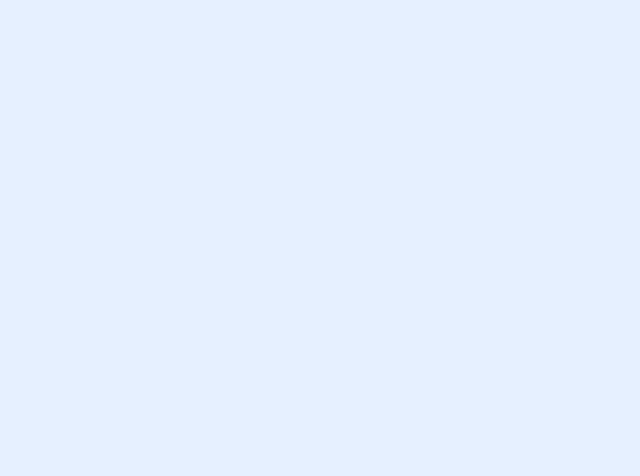
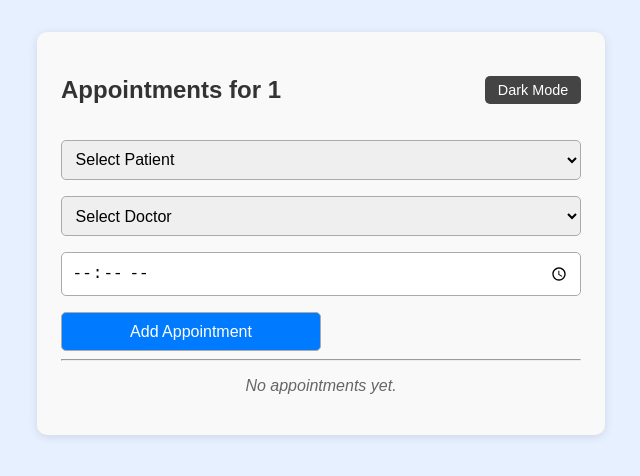
Before and after one commit to Nevin10son/pfactorial-patient-appointment-frontend, a React (Create React App) app: page /appointments/1 in a window 1280 px wide. Before the commit this address had no page. Shown: the top 476 px of the page, without its empty margins (319-959 px from the left). Built offline with nearby package versions, Linux system fonts and the light colour scheme.

Commit message:
appointment booking complete

```diff
--- a/src/App.js
+++ b/src/App.js
@@ -3,6 +3,7 @@ import './App.css';
 import LoginComponent from './components/LoginComponent';
 import { BrowserRouter, Route, Routes } from 'react-router-dom';
 import Calender from './components/Calender'
+import AppointmentBook from './components/AppointmentBook';
 
 function App() {
   return (
@@ -11,6 +12,7 @@ function App() {
       <Routes>
         <Route path="/" element = {<LoginComponent/>}/>
         <Route path="/usercalender" element = {<Calender/>}/>
+        <Route path="/appointments/:date" element = {<AppointmentBook/>}/>
         </Routes>
         </BrowserRouter>
 
--- /dev/null
+++ b/src/components/AppointmentBook.css
@@ -0,0 +1,147 @@
+
+.appt-container {
+  max-width: 520px;
+  margin: 2rem auto;
+  padding: 1.5rem;
+  font-family: sans-serif;
+  background-color: #f9f9f9;
+  border-radius: 10px;
+  color: #333;
+  box-shadow: 0 2px 10px rgba(0,0,0,0.1);
+  transition: all 0.3s ease;
+}
+
+
+.dark-mode {
+  background-color: #1e1e1e;
+  color: #f0f0f0;
+}
+
+.dark-mode input,
+.dark-mode select,
+.dark-mode button {
+  background-color: #2b2b2b;
+  color: #f0f0f0;
+  border: 1px solid #555;
+}
+
+.dark-mode .appt-item {
+  background-color: #2c2c2c;
+}
+
+.dark-mode .appt-dark-toggle {
+  background-color: #e4e4e4;
+  color: #111;
+}
+
+
+.appt-header {
+  display: flex;
+  justify-content: space-between;
+  align-items: center;
+}
+
+
+.appt-dark-toggle {
+  padding: 0.4rem 0.8rem;
+  border: none;
+  border-radius: 5px;
+  cursor: pointer;
+  font-size: 0.9rem;
+  background-color: #444;
+  color: white;
+}
+
+
+.appt-form {
+  display: flex;
+  flex-direction: column;
+  gap: 1rem;
+  margin-top: 1rem;
+}
+
+.appt-form select,
+.appt-form input,
+.appt-form button {
+  padding: 0.6rem;
+  font-size: 1rem;
+  border: 1px solid #aaa;
+  border-radius: 5px;
+}
+
+.appt-submit {
+  background-color: #007bff;
+  color: white;
+  border: none;
+  cursor: pointer;
+  width: 50%;
+}
+
+.appt-submit:hover {
+  background-color: #0056b3;
+}
+
+
+.appt-empty {
+  text-align: center;
+  color: #666;
+  font-style: italic;
+}
+
+
+.appt-list {
+  list-style: none;
+  padding: 0;
+  margin-top: 1rem;
+}
+
+.appt-item {
+  background-color: #eaeaea;
+  padding: 0.75rem;
+  border-radius: 6px;
+  margin-bottom: 1rem;
+}
+
+.appt-info {
+  display: block;
+  margin-bottom: 0.5rem;
+}
+
+.appt-actions button {
+  margin-right: 0.5rem;
+  padding: 0.3rem 0.6rem;
+  border: none;
+  border-radius: 4px;
+  background-color: #6c757d;
+  color: white;
+  cursor: pointer;
+}
+
+.appt-actions button:hover {
+  background-color: #495057;
+}
+
+
+@media screen and (max-width: 500px) {
+  .appt-container {
+    padding: 1rem;
+    margin: 1rem;
+  }
+
+  .appt-form select,
+  .appt-form input,
+  .appt-form button {
+    font-size: 0.95rem;
+    padding: 0.5rem;
+  }
+
+  .appt-actions button {
+    font-size: 0.85rem;
+    padding: 0.3rem 0.6rem;
+  }
+
+  .appt-dark-toggle {
+    font-size: 0.85rem;
+    padding: 0.3rem 0.6rem;
+  }
+}
--- /dev/null
+++ b/src/components/AppointmentBook.jsx
@@ -0,0 +1,106 @@
+import React, { useEffect, useState } from 'react';
+import { useParams } from 'react-router-dom';
+import './AppointmentBook.css';
+
+const AppointmentBook = () => {
+  const { date } = useParams();
+
+  const [appointments, setAppointments] = useState([]);
+  const [formData, setFormData] = useState({ patient: '', doctor: '', time: '' });
+  const [edit, setEdit] = useState(null);
+  const [darkMode, setDarkMode] = useState(false);
+
+  const patients = ['Manu', 'Shyam', 'Vimal'];
+  const doctors = ['Dr. Clara', 'Dr. Strange', 'Dr. Rose'];
+
+  useEffect(() => {
+    const stored = JSON.parse(localStorage.getItem('appointments')) || {};
+    setAppointments(stored[date] || []);
+  }, [date]);
+
+  const updateLocalStorage = (newAppointments) => {
+    const all = JSON.parse(localStorage.getItem('appointments')) || {};
+    all[date] = newAppointments;
+    localStorage.setItem('appointments', JSON.stringify(all));
+    setAppointments(newAppointments);
+  };
+
+  const handleChange = (e) => {
+    setFormData({ ...formData, [e.target.name]: e.target.value });
+  };
+
+  const handleAddOrEdit = () => {
+    if (!formData.patient || !formData.doctor || !formData.time) return;
+
+    let updated;
+    if (edit !== null) {
+      updated = [...appointments];
+      updated[edit] = formData;
+      setEdit(null);
+    } else {
+      updated = [...appointments, formData];
+    }
+
+    updateLocalStorage(updated);
+    setFormData({ patient: '', doctor: '', time: '' });
+  };
+
+  const handleEdit = (index) => {
+    setFormData(appointments[index]);
+    setEdit(index);
+  };
+
+  const handleDelete = (index) => {
+    const updated = appointments.filter((_, i) => i !== index);
+    updateLocalStorage(updated);
+  };
+
+  return (
+    <div className={`appt-container ${darkMode ? 'dark-mode' : ''}`}>
+      <div className="appt-header">
+        <h2>Appointments for {date}</h2>
+        <button onClick={() => setDarkMode(!darkMode)} className="appt-dark-toggle">
+          {darkMode ? 'Light Mode' : 'Dark Mode'}
+        </button>
+      </div>
+
+      <div className="appt-form">
+        <select name="patient" value={formData.patient} onChange={handleChange}>
+          <option value="">Select Patient</option>
+          {patients.map((p) => <option key={p} value={p}>{p}</option>)}
+        </select>
+
+        <select name="doctor" value={formData.doctor} onChange={handleChange}>
+          <option value="">Select Doctor</option>
+          {doctors.map((d) => <option key={d} value={d}>{d}</option>)}
+        </select>
+
+        <input type="time" name="time" value={formData.time} onChange={handleChange} />
+
+        <button className="appt-submit" onClick={handleAddOrEdit}>
+          {edit !== null ? 'Update' : 'Add'} Appointment
+        </button>
+      </div>
+
+      <hr />
+
+      {appointments.length === 0 ? (
+        <p className="appt-empty">No appointments yet.</p>
+      ) : (
+        <ul className="appt-list">
+          {appointments.map((appt, index) => (
+            <li key={index} className="appt-item">
+              <span className="appt-info"><strong>{appt.time}</strong> - {appt.patient} with {appt.doctor}</span>
+              <div className="appt-actions">
+                <button onClick={() => handleEdit(index)}>Edit</button>
+                <button onClick={() => handleDelete(index)}>Delete</button>
+              </div>
+            </li>
+          ))}
+        </ul>
+      )}
+    </div>
+  );
+};
+
+export default AppointmentBook;
--- a/src/components/Calender.jsx
+++ b/src/components/Calender.jsx
@@ -35,7 +35,7 @@ const Calender = () => {
 
   const handleDateClick = (date) => {
     const formatted = date.toISOString().split('T')[0];
-    navigate('/appointments/${formatted}');
+    navigate(`/appointments/${formatted}`);
   };
 
   return (
```
